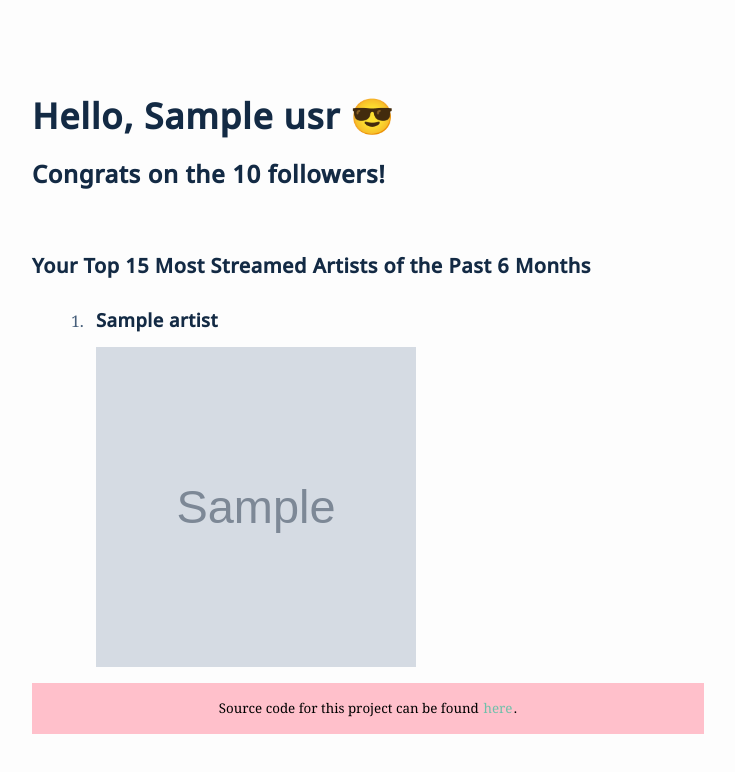
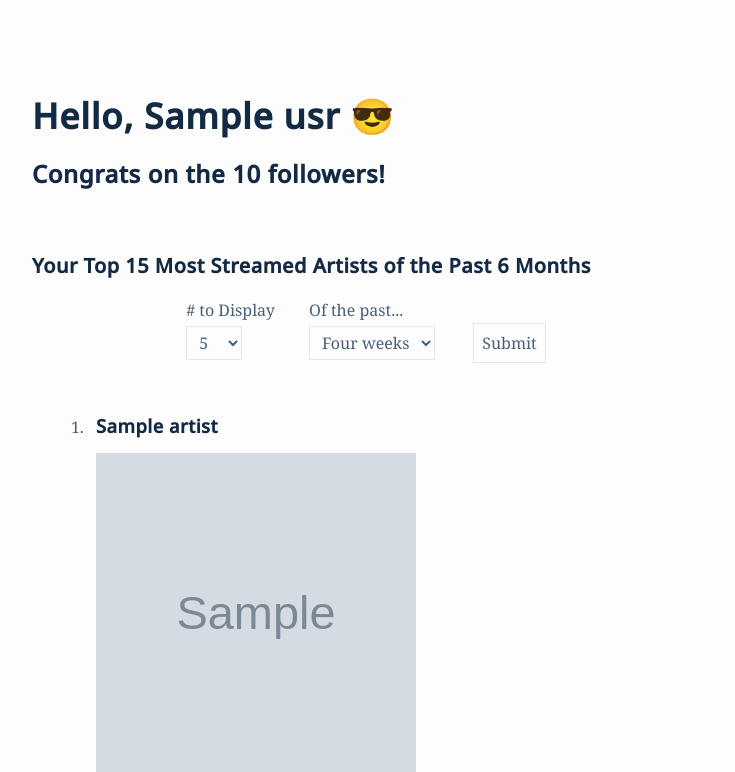
Before and after one commit to Fa-zz/spotify-analyzer-webapp-summer-23, a Flask app: template app/templates/user_data/profile.html in a window 1280 px wide. Shown: the top 772 px of the page, without its empty margins (272-1007 px from the left). Before the commit the page ends 734 px from the top, so only its background shows below. Run offline with Flask 3, Linux system fonts and the light colour scheme; the template is opened without the code that fills it: values that come from a table or form of the project are taken from there, most other values are stand-ins (such as "Sample title", 1, 10 or a date in 2020); grey boxes marked "Sample" are stand-in pictures.

Commit message:
Creation of Dropdown form to edit displayed artist data. Data is now saved to cookies

```diff
--- a/app/static/generic.css
+++ b/app/static/generic.css
@@ -434,6 +434,18 @@ footer {
   color: black;
 }
 
+.form-container {
+    display: flex; /* Use flex display to make the forms side by side */
+    justify-content: space-around; /* Adjust as needed */
+    align-items: center; /* Center vertically within the container */
+}
+
+
+.side-by-side {
+    display: inline-block;
+    margin-right: 30px;
+}
+
 textarea[disabled],
 select[disabled],
 input[disabled],
--- a/app/templates/user_data/profile.html
+++ b/app/templates/user_data/profile.html
@@ -16,6 +16,20 @@
 
 <h4>Your Top 15 Most Streamed Artists of the Past 6 Months</h4>
 
+<div class="form-container">
+<form method="POST">
+    {{ form.hidden_tag() }} <!-- Include CSRF token and hidden fields -->
+    <div class="side-by-side">
+        {{ form.dd_number.label }}
+        {{ form.dd_number }}
+    </div>
+    <div class="side-by-side">
+        {{ form.dd_time_frame.label }}
+        {{ form.dd_time_frame }}
+    </div>
+    <button type="submit">Submit</button>
+</form>
+</div>
 <ol>
 {% for artist in artists %}
         <li>  <h5>{{ artist }}</h5> <img src="{{ img_infos[artist]['url'] }}" width="320" height="320"> </li>
--- /dev/null
+++ b/app/user_data/forms.py
@@ -0,0 +1,12 @@
+from flask_wtf import Form, FlaskForm
+from wtforms import SelectField
+DD_NUMBER_CHOICES = [('disp_5', '5'), ('disp_10', '10'), ('disp_15', '15')]
+DD_TIME_FRAME_CHOICES = [('short_term', 'Four weeks'), ('medium_term', 'Six months'), ('long_term', 'All time')]
+
+
+class DropdownForm(FlaskForm):
+    dd_number = SelectField('# to Display', choices=DD_NUMBER_CHOICES)
+    dd_time_frame = SelectField('Of the past...', choices=DD_TIME_FRAME_CHOICES)
+
+    def get_choice_label(self, choices, value):
+        return dict(choices).get(value, 'Unknown')
```
Also changed, not shown: app/user_data/views.py (+32 -9 lines).
